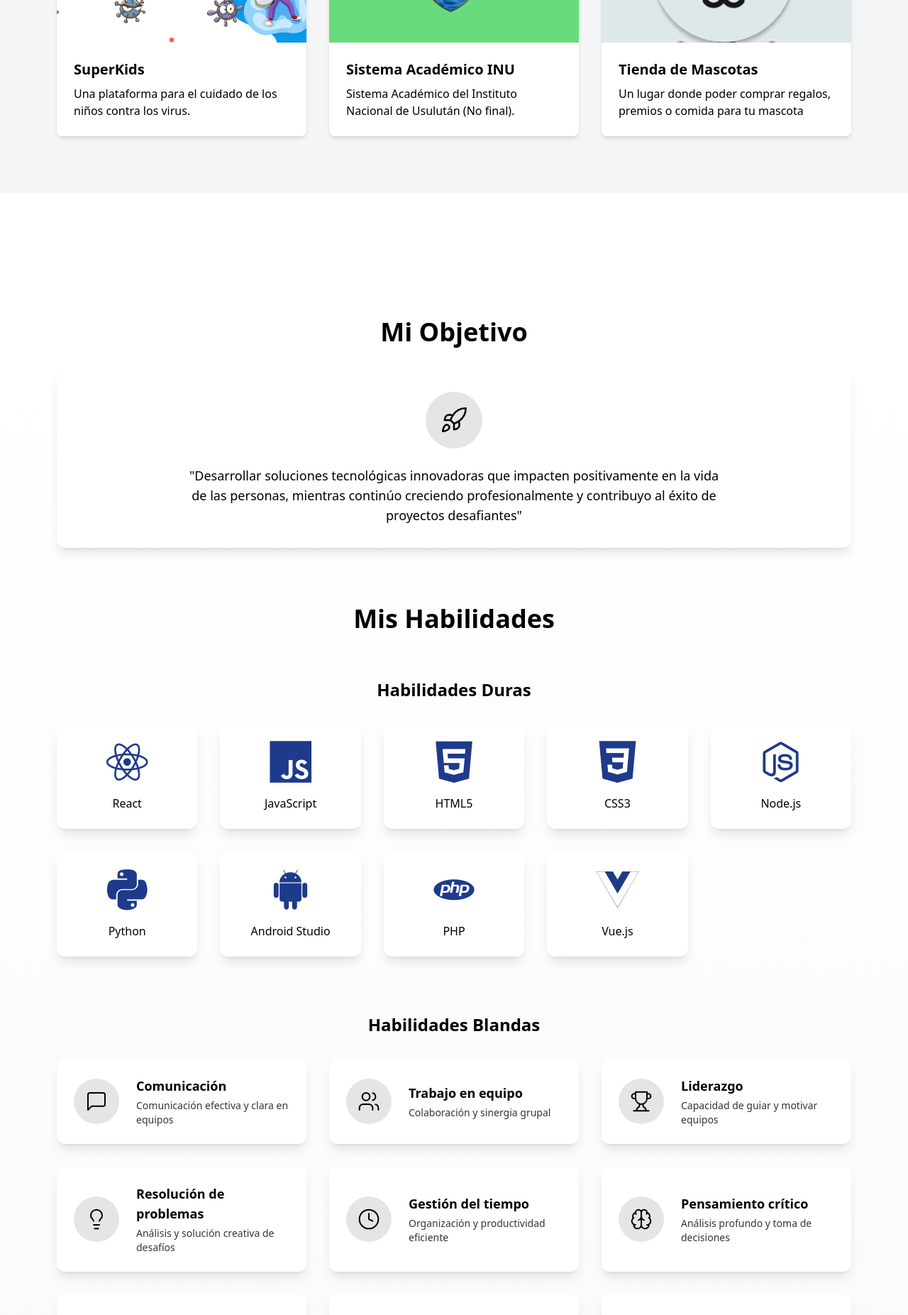
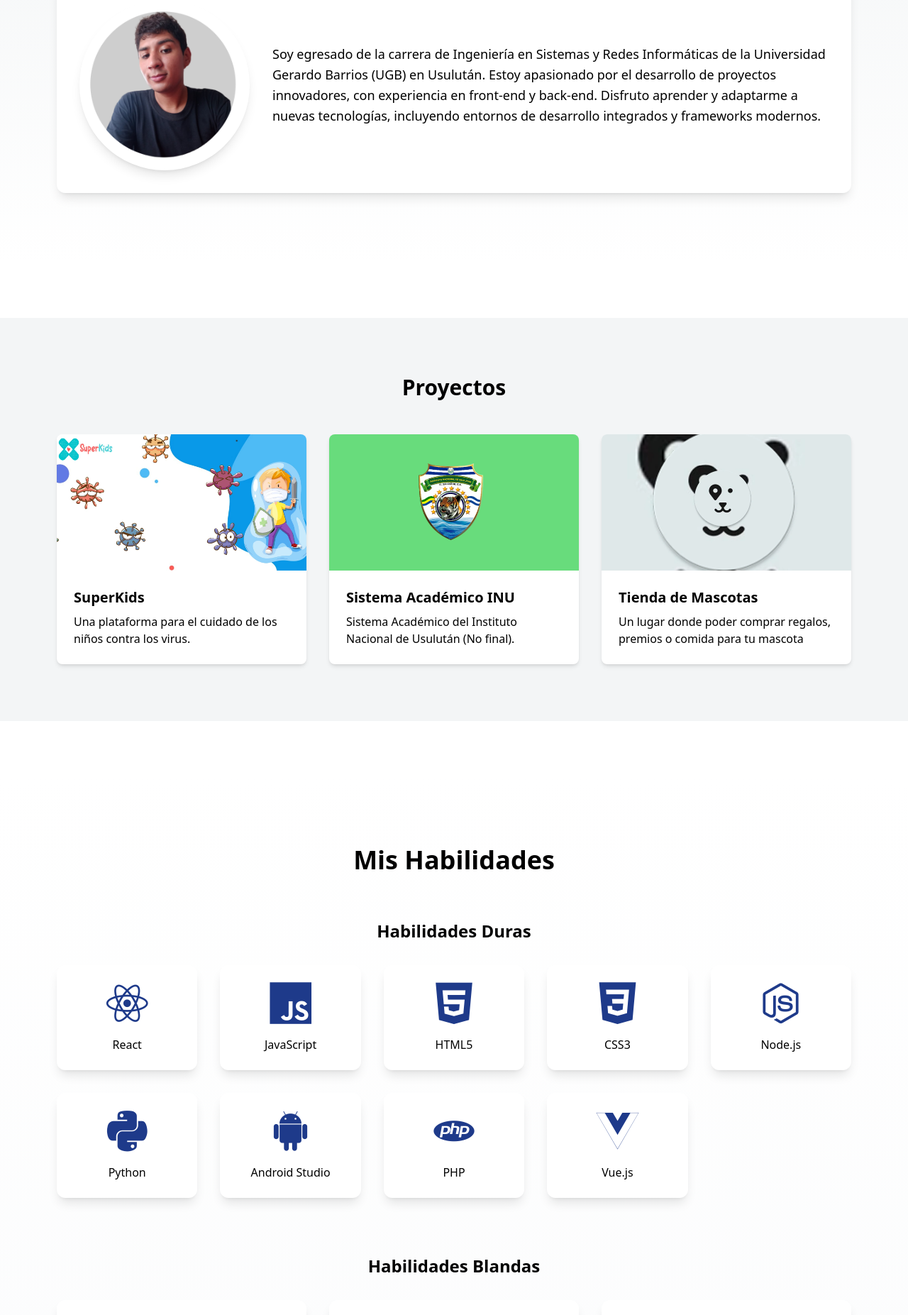
Before and after one commit to Iza091/IzaGithub.io, a React (Create React App) app: page / in a window 1280 px wide. Shown: the part 880-2733 px from the top of the page at 71% size. Built offline with nearby package versions, Linux system fonts and the light colour scheme.

Commit message:
Detalles

```diff
--- /dev/null
+++ b/src/components/AboutMe.js
@@ -0,0 +1,37 @@
+import React from "react";
+import ProfilePhoto from "./img/iza.png";
+const AboutMe = () => {
+    return (
+        <section id="about-me" className="py-24 bg-gradient-to-b from-light-secondaryBg to-gray-90 dark:from-dark-secondaryBg dark:to-gray-900">
+            <div className="max-w-6xl mx-auto px-4">
+                <h2 className="text-4xl font-bold text-center mb-12 text-light-text dark:text-dark-text">
+                   Sobre mí
+                </h2>
+                <div className="relative flex flex-col md:flex-row items-center p-8 rounded-xl bg-light-body dark:bg-dark-secondaryBg backdrop-blur-sm shadow-lg">
+                    {/* Imagen */}
+                    <div className="flex-shrink-0 w-40 h-40 md:w-60 md:h-60 rounded-full overflow-hidden shadow-lg mb-6 md:mb-0 md:mr-8">
+                        <img
+                            src={ProfilePhoto}
+                            alt="Isaías Ortiz"
+                            className="w-full h-full object-cover"
+                        />
+                    </div>
+
+                    {/* Texto */}
+                    <div className="text-center md:text-left">
+                        <p className="text-lg leading-relaxed text-light-text dark:text-dark-text">
+                            Soy egresado de la carrera de Ingeniería en Sistemas y Redes Informáticas
+                            de la Universidad Gerardo Barrios (UGB) en Usulután. Estoy apasionado por
+                            el desarrollo de proyectos innovadores, con experiencia en front-end y
+                            back-end. Disfruto aprender y adaptarme a nuevas tecnologías, incluyendo
+                            entornos de desarrollo integrados y frameworks modernos.
+                        </p>
+
+                    </div>
+                </div>
+            </div>
+        </section>
+    );
+};
+
+export default AboutMe;
--- a/src/components/Portfolio.js
+++ b/src/components/Portfolio.js
@@ -5,6 +5,7 @@ import projects from './Projects';
 import Certificates from './Certificates';
 import Testimonials from './Testimonials';
 import Skills from "./Skills";
+import AboutMe from './AboutMe';
 import izaortizImage from './img/iza.png';
 import IzDev from './img/favicon.svg';
 import CV from './download/IsaiasOrtiz.pdf';
@@ -80,6 +81,7 @@ const Portfolio = () => {
                                 }
                             }}
                         >
+                             <a href="#about" className="text-light-text dark:text-dark-text">Sobre Mi</a>
                             <a href="#proyectos" className="text-light-text dark:text-dark-text">Proyectos</a>
                             <a href="#habilidades" className="text-light-text dark:text-dark-text">Habilidades</a>
                             <a href="#certificados" className="text-light-text dark:text-dark-text">Certificados</a>
@@ -124,6 +126,7 @@ const Portfolio = () => {
                                 }
                             }}
                         >
+                            <a href="#about" className="block px-3 py-2 text-light-text dark:text-dark-text">Sobre Mi</a>
                             <a href="#proyectos" className="block px-3 py-2 text-light-text dark:text-dark-text">Proyectos</a>
                             <a href="#habilidades" className="block px-3 py-2 text-light-text dark:text-dark-text">Habilidades</a>
                             <a href="#certificados" className="block px-3 py-2 text-light-text dark:text-dark-text">Certificados</a>
@@ -163,10 +166,14 @@ const Portfolio = () => {
                 </div>
             </section>
             <ScrollToTopButton />
+            {/* Sobre Mi */}
 
+            <section id="about" className='py-20 bg-light-body dark:bg-dark-body'>
+                <AboutMe/>
+            </section>
             {/* Projects Section */}
             <section id="proyectos" className="py-20 bg-light-secondaryBg dark:bg-dark-secondaryBg">
-                <div className="max-w-6xl mx-auto px-4">
+                <div className="max-w-6xl mx-auto px-4 ">
                     <h2 className="text-3xl font-bold text-center mb-12">Proyectos</h2>
                     <div className="grid md:grid-cols-3 gap-8">
                         {projects.map((project, index) => (
--- a/src/components/Skills.js
+++ b/src/components/Skills.js
@@ -2,18 +2,13 @@ import React from "react";
 import {
     MessageSquare,
     Users,
-    Trophy,
     Lightbulb,
     Clock,
     Brain,
+    Star,
     Target,
-    Heart,
-    Presentation,
-    Star,
     Shield,
     HandHeart,
-    Glasses,
-    Goal,
     Rocket
 } from "lucide-react";
 
@@ -42,11 +37,6 @@ const Skills = () => {
             description: "Colaboración y sinergia grupal"
         },
         {
-            name: "Liderazgo",
-            icon: Trophy,
-            description: "Capacidad de guiar y motivar equipos"
-        },
-        {
             name: "Resolución de problemas",
             icon: Lightbulb,
             description: "Análisis y solución creativa de desafíos"
@@ -66,16 +56,7 @@ const Skills = () => {
             icon: Target,
             description: "Enfoque en resultados y metas"
         },
-        {
-            name: "Inteligencia emocional",
-            icon: Heart,
-            description: "Empatía y gestión emocional"
-        },
-        {
-            name: "Habilidades de presentación",
-            icon: Presentation,
-            description: "Comunicación efectiva en presentaciones"
-        }
+
     ];
 
     const values = [
@@ -96,7 +77,7 @@ const Skills = () => {
         },
         {
             name: "Innovación",
-            icon: Glasses,
+            icon: Rocket,
             description: "Exploración continua de nuevas soluciones y tecnologías"
         }
     ];
@@ -104,21 +85,7 @@ const Skills = () => {
     return (
         <section className="py-24 bg-gradient-to-b from-light-body to-gray-50 dark:from-dark-body dark:to-gray-900">
             <div className="max-w-6xl mx-auto px-4">
-                 {/* Mi Objetivo */}
-                 <div className="mb-20">
-                    <h2 className="text-4xl font-bold text-center mb-8 text-light-text dark:text-dark-text">
-                        Mi Objetivo
-                    </h2>
-                    <div className="relative flex flex-col items-center p-8 rounded-xl bg-light-body dark:bg-dark-secondaryBg backdrop-blur-sm shadow-lg">
-                        <div className="flex-shrink-0 w-20 h-20 flex items-center justify-center rounded-full bg-light-text/10 dark:bg-dark-text/10 mb-6">
-                            <Rocket className="w-10 h-10 text-light-text dark:text-dark-text" strokeWidth={1.5} />
-                        </div>
-                        <p className="text-center text-lg text-light-text dark:text-dark-text max-w-3xl">
-                            "Desarrollar soluciones tecnológicas innovadoras que impacten positivamente en la vida de las personas,
-                            mientras continúo creciendo profesionalmente y contribuyo al éxito de proyectos desafiantes"
-                        </p>
-                    </div>
-                </div>
+
                 <h2 className="text-4xl font-bold text-center mb-16 text-light-text dark:text-dark-text">
                     Mis Habilidades
                 </h2>
@@ -175,7 +142,37 @@ const Skills = () => {
                         ))}
                     </div>
                 </div>
+                <div className="mt-20">
+                    <h3 className="text-2xl font-bold text-center mb-8 text-light-text dark:text-dark-text">
+                        Valores
+                    </h3>
+                    <div className="grid grid-cols-1 md:grid-cols-2 lg:grid-cols-2 gap-8">
+                        {values.map((value, index) => (
+                            <div
+                                key={index}
+                                className="group flex items-center gap-6 p-6 rounded-xl bg-light-body dark:bg-dark-secondaryBg backdrop-blur-sm shadow-lg hover:shadow-xl transition-all duration-300 hover:-translate-y-2"
+                            >
+                                <div className="flex-shrink-0 w-16 h-16 flex items-center justify-center rounded-full bg-light-text/10 dark:bg-dark-text/10 group-hover:bg-light-text/20 dark:group-hover:bg-dark-text/20 transition-colors duration-300">
+                                    {React.createElement(value.icon, {
+                                        className: "w-8 h-8 text-light-text dark:text-dark-text",
+                                        strokeWidth: 1.5
+                                    })}
+                                </div>
+                                <div>
+                                    <h4 className="font-semibold text-lg text-light-text dark:text-dark-text mb-1">
+                                        {value.name}
+                                    </h4>
+                                    <p className="text-sm text-light-text/80 dark:text-dark-text/90">
+                                        {value.description}
+                                    </p>
+                                </div>
+                            </div>
+                        ))}
+                    </div>
+                </div>
+
             </div>
+
         </section>
     );
 };
```
Also changed, not shown: 1 other file (tests, documents, lock files or other folders).
